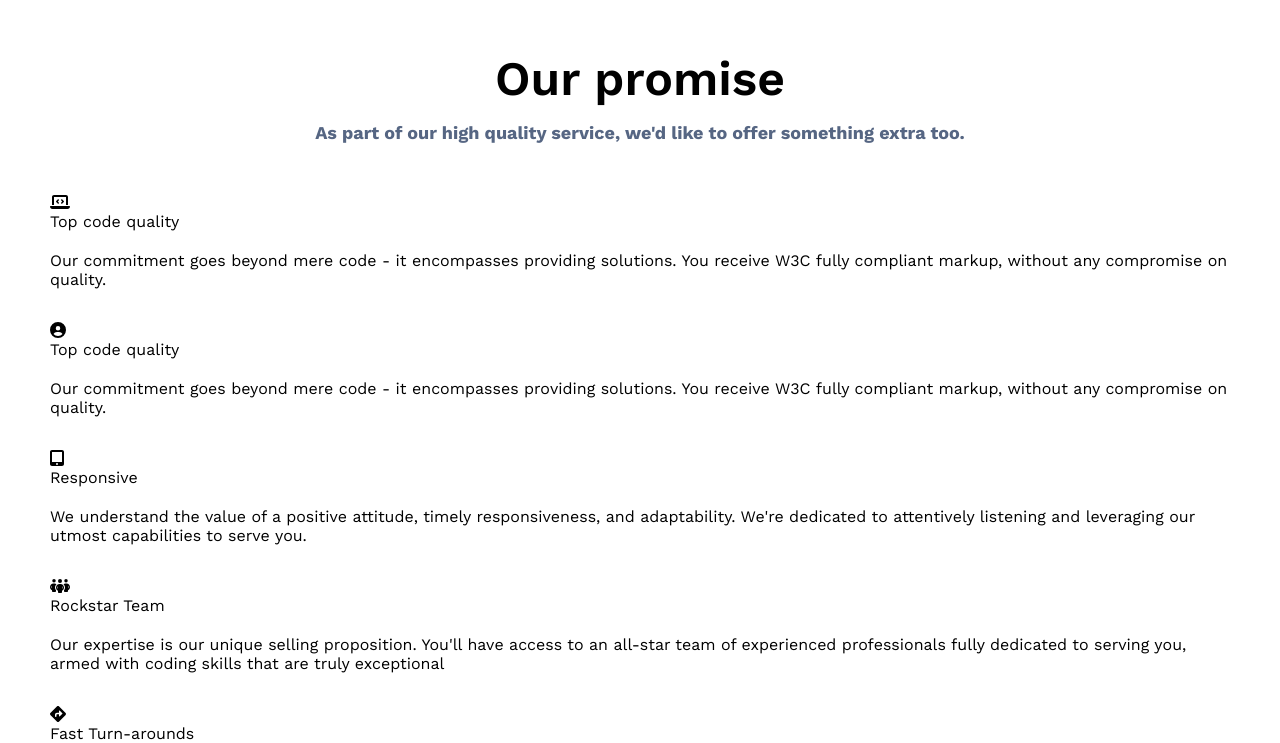
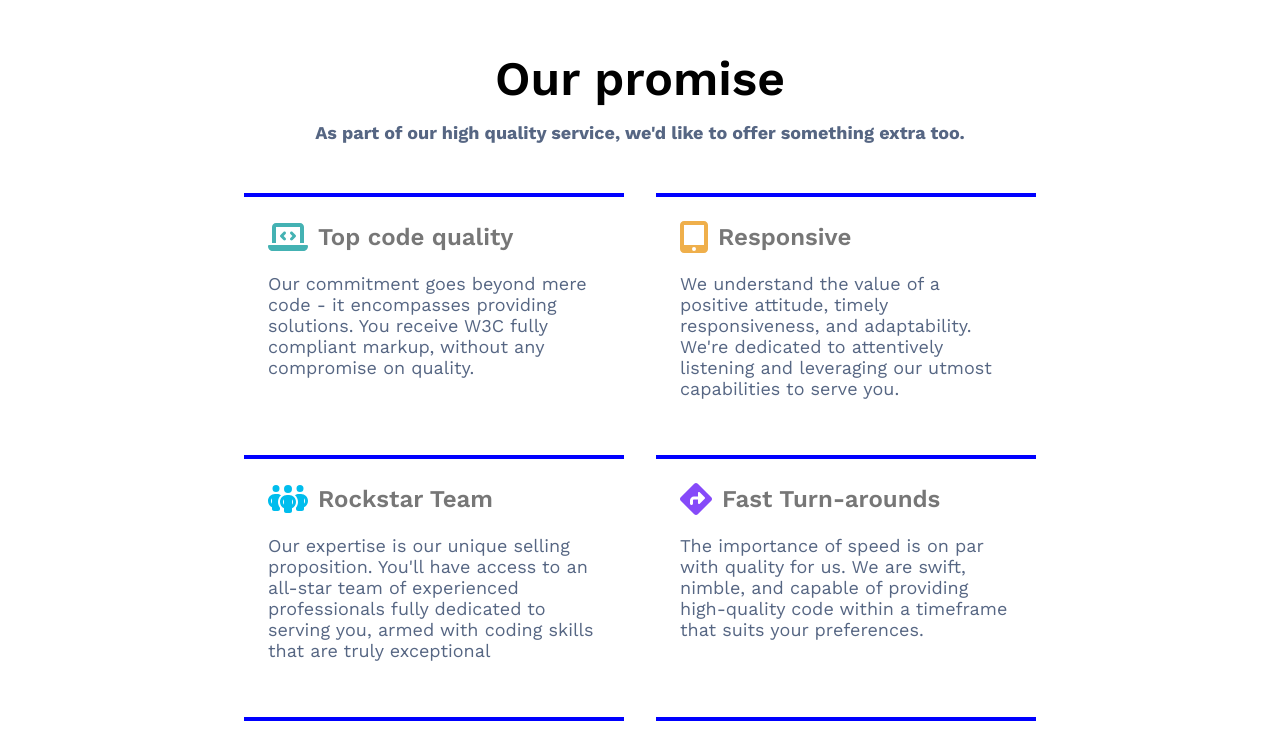
Before and after one commit to sairam2381/st-Josephs-react, a React (Create React App) app: page / in a window 1280 px wide. Shown: the top 743 px of the page. Built offline with nearby package versions, Linux system fonts and the light colour scheme.

Commit message:
Code pushed

```diff
--- a/src/home-page/our-promise/our-promise-component.jsx
+++ b/src/home-page/our-promise/our-promise-component.jsx
@@ -24,7 +24,7 @@ const OurpromisesComponent = () => {
       <div className="element">
         <div className="element__item">
           <div className="item">
-            <FontAwesomeIcon icon={faLaptopCode} />
+            <FontAwesomeIcon icon={faLaptopCode} size="2xl" color="#44b2b3" />
             <div className="item__title">Top code quality</div>
           </div>
           <div className="element__content">
@@ -33,20 +33,14 @@ const OurpromisesComponent = () => {
             compromise on quality.
           </div>
         </div>
+
         <div className="element__item">
           <div className="item">
-            <FontAwesomeIcon icon={faCircleUser} />
-            <div className="item__title">Top code quality</div>
-          </div>
-          <div className="element__content">
-            Our commitment goes beyond mere code - it encompasses providing
-            solutions. You receive W3C fully compliant markup, without any
-            compromise on quality.
-          </div>
-        </div>
-        <div className="element__item">
-          <div className="item">
-            <FontAwesomeIcon icon={faTabletScreenButton} />
+            <FontAwesomeIcon
+              icon={faTabletScreenButton}
+              size="2xl"
+              color="#efaf4b"
+            />
             <div className="item__title">Responsive</div>
           </div>
           <div className="element__content">
@@ -57,7 +51,7 @@ const OurpromisesComponent = () => {
         </div>
         <div className="element__item">
           <div className="item">
-            <FontAwesomeIcon icon={faPeopleGroup} />
+            <FontAwesomeIcon icon={faPeopleGroup} size="2xl" color="#00bded" />
             <div className="item__title">Rockstar Team</div>
           </div>
           <div className="element__content">
@@ -68,7 +62,11 @@ const OurpromisesComponent = () => {
         </div>
         <div className="element__item">
           <div className="item">
-            <FontAwesomeIcon icon={faDiamondTurnRight} />
+            <FontAwesomeIcon
+              icon={faDiamondTurnRight}
+              size="2xl"
+              color="#864AF9"
+            />
             <div className="item__title">Fast Turn-arounds</div>
           </div>
           <div className="element__content">
@@ -79,7 +77,7 @@ const OurpromisesComponent = () => {
         </div>
         <div className="element__item">
           <div className="item">
-            <FontAwesomeIcon icon={faLifeRing} />
+            <FontAwesomeIcon icon={faLifeRing} size="2xl" color="#fc2947" />
             <div className="item__title">Life-time support</div>
           </div>
           <div className="element__content">
@@ -90,7 +88,7 @@ const OurpromisesComponent = () => {
         </div>
         <div className="element__item">
           <div className="item">
-            <FontAwesomeIcon icon={faShieldHalved} />
+            <FontAwesomeIcon icon={faShieldHalved} size="2xl" color="#32c766" />
             <div className="item__title">Secured Agreement</div>
           </div>
           <div className="element__content">
--- a/src/home-page/our-promise/our-promise-style.js
+++ b/src/home-page/our-promise/our-promise-style.js
@@ -28,5 +28,24 @@ export const OurpromiseStyle = styled.div`
     display: flex;
     gap: 20px;
     flex-direction: column;
+    border-top: 4px solid blue;
+    background-color: #fff;
+    padding: 1.5rem;
+    max-width: 380px;
+  }
+  .item {
+    display: flex;
+    align-items: center;
+    gap: 10px;
+  }
+  .item__title {
+    font-weight: 600;
+    font-size: 24px;
+    color: #777;
+  }
+  .element__content {
+    font-weight: 400;
+    font-size: 18px;
+    color: #566683;
   }
 `;
```
